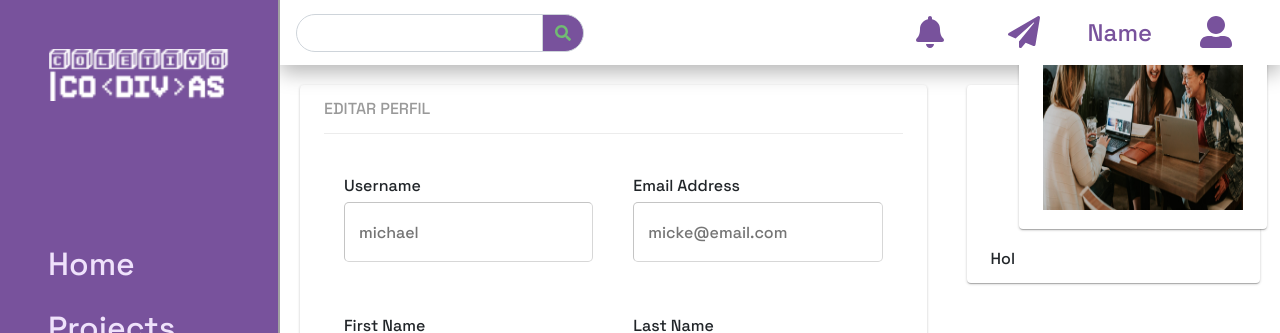
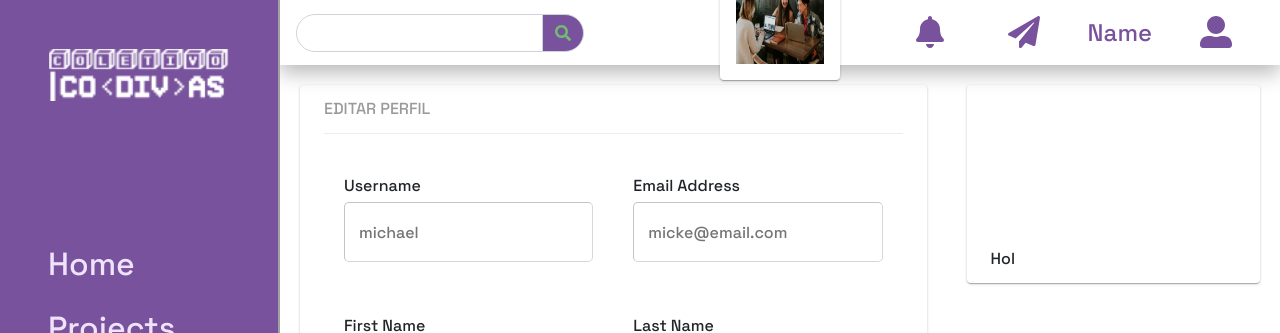
Before and after one commit to utkarsh4321/portal-codivas, a React (Create React App) app in the folder portalcodivasapp/: page /admin/profile in a window 1280 px wide. Shown: the top 333 px of the page. Built offline with nearby package versions, Linux system fonts and the light colour scheme; a web font is replaced by a local one.

Commit message:
update components

```diff
--- a/portalcodivasapp/src/Components/Avatar.jsx
+++ b/portalcodivasapp/src/Components/Avatar.jsx
@@ -3,23 +3,25 @@ import styled from "styled-components";
 import { Paper } from "./Paper";
 
 const Image = styled.img`
-  width: 200px;
-  height: 200px;
+  width: 100%;
+  height: 100%;
 `;
 const Content = styled.div`
-  padding: 16px 24px;
+  width: 120px;
+  height: 120px;
+  padding: 16px;
   box-shadow: 0px 1px 3px 0px rgb(0 0 0 / 20%), 0px 1px 1px 0px rgb(0 0 0 / 14%),
     0px 2px 1px -1px rgb(0 0 0 / 12%);
   border-radius: 4px;
   background-color: #fff;
-  margin: 8px;
   position: absolute;
-  top: -50%;
-  left: 15%;
+  top: -40px;
+  left: 50%;
+  margin-left: -60px;
 `;
 export const Avatar = (props) => {
   return (
-    <Content left="20" top="-50" bottom="150">
+    <Content>
       <Image src={props.src} alt={props.alt} />
     </Content>
   );
--- a/portalcodivasapp/src/Components/Content.jsx
+++ b/portalcodivasapp/src/Components/Content.jsx
@@ -12,11 +12,11 @@ const MainContent = styled.main`
   overflow-x: hidden;
   background-size: cover;
   background-repeat: no-repeat;
-  ${FlexCenter} & {
-      display: flex;
-      justify-content: center;
-      align-items: center;
-  }
+  /* ${FlexCenter} & { */
+      /* display: flex; */
+      /* justify-content: center; */
+      /* align-items: center; */
+  /* } */
 `;
 
 
--- a/portalcodivasapp/src/Components/GridItem.jsx
+++ b/portalcodivasapp/src/Components/GridItem.jsx
@@ -4,6 +4,7 @@ import styled from "styled-components";
 const GridItemStyled = styled.div`
   padding: 12px;
   flex-grow: 0;
+  max-width: 100%; flex-basis: 100%;
 
   @media only screen and (min-width: 960px) {
     ${({ md }) => {
--- a/portalcodivasapp/src/Components/Paper.jsx
+++ b/portalcodivasapp/src/Components/Paper.jsx
@@ -8,8 +8,15 @@ const Content = styled.div`
   border-radius: 4px;
   background-color: #fff;
   margin: 8px;
+  display: flex;
+  flex-direction: column;
+  height: auto;
 
-  ${({ relative }) => relative && `position: relative;`}
+  ${({ position }) => position && `position: ${position};`}
+  ${({ top }) => top && `top: ${top};`}
+  ${({ left }) => left && `left: ${left};`}
+  ${({ right }) => right && `right: ${right};`}
+  ${({ bottom }) => bottom && `bottom: ${bottom};`}
 `;
 
 export const Paper = (props) => {
```
